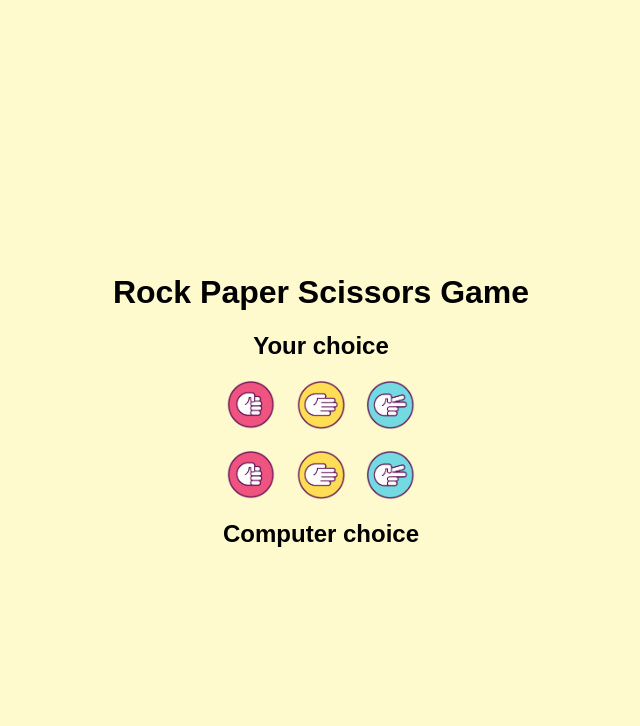
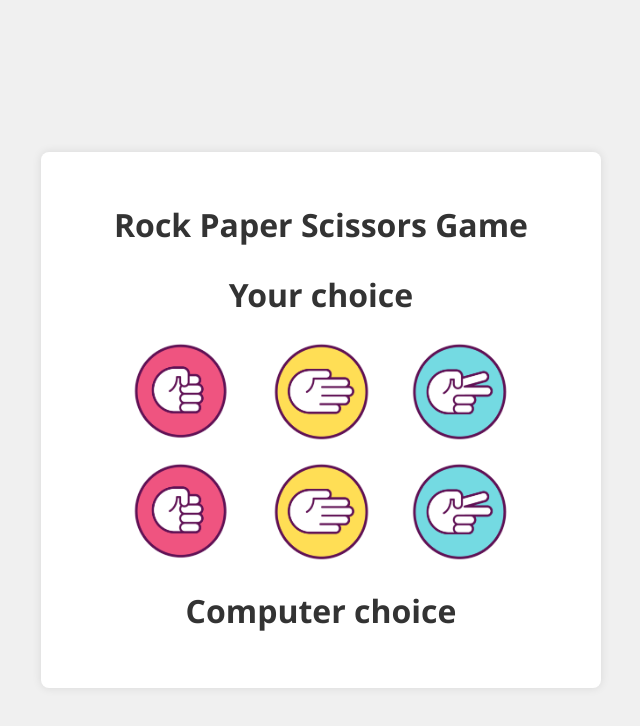
Before and after one commit to BishoSchool/rockpapersci.github.io, a plain HTML site: page index.html in a window 1280 px wide. Shown: the whole page, without its empty margins (319-959 px from the left). Drawn offline with Linux system fonts and the light colour scheme; files whose address does not match are found by name.

Commit message:
styles.css

```diff
--- a/styles.css
+++ b/styles.css
@@ -1,39 +1,55 @@
 body {
-  font-family: Arial, sans-serif;
+  font-family: 'Segoe UI', Tahoma, Geneva, Verdana, sans-serif;
+  background-color: #f0f0f0;
+  margin: 0;
+  padding: 20px;
   display: flex;
   justify-content: center;
   align-items: center;
-  height: 100vh;
-  margin: 0;
-  background-color: lemonchiffon;
+  min-height: 100vh;
 }
 
 .container {
-  text-align: center;
-  margin-top: 20px; /* Added margin for better spacing */
+  background-color: #fff;
+  border-radius: 8px;
+  padding: 30px;
+  box-shadow: 0 0 10px rgba(0, 0, 0, 0.1);
+  max-width: 500px;
+  width: 100%;
+}
+
+h1,
+h2 {
+  text-align: center; /* Center align the titles */
+  color: #333;
+  font-size: 2em;
 }
 
 .choices {
+  display: flex;
+  justify-content: center;
   margin-top: 20px;
-  display: flex; /* Changed display to flex */
-  justify-content: center; /* Center align the choices */
 }
 
 .choice,
 .ai-choice {
-  width: 50px;
-  height: 50px;
-  margin: 0 10px;
+  width: 100px;
+  height: 100px;
+  margin: 0 20px;
+  cursor: pointer;
+  transition: transform 0.3s ease;
 }
 
-.choice {
-  cursor: pointer;
+.choice:hover,
+.ai-choice:hover {
+  transform: scale(1.1);
 }
 
-.ai-choice {
-  cursor: not-allowed;
+.choice img,
+.ai-choice img {
+  width: 100%;
+  height: 100%;
 }
 
-#result {
-  margin-top: 20px;
-}
+#score {
+  col
```
